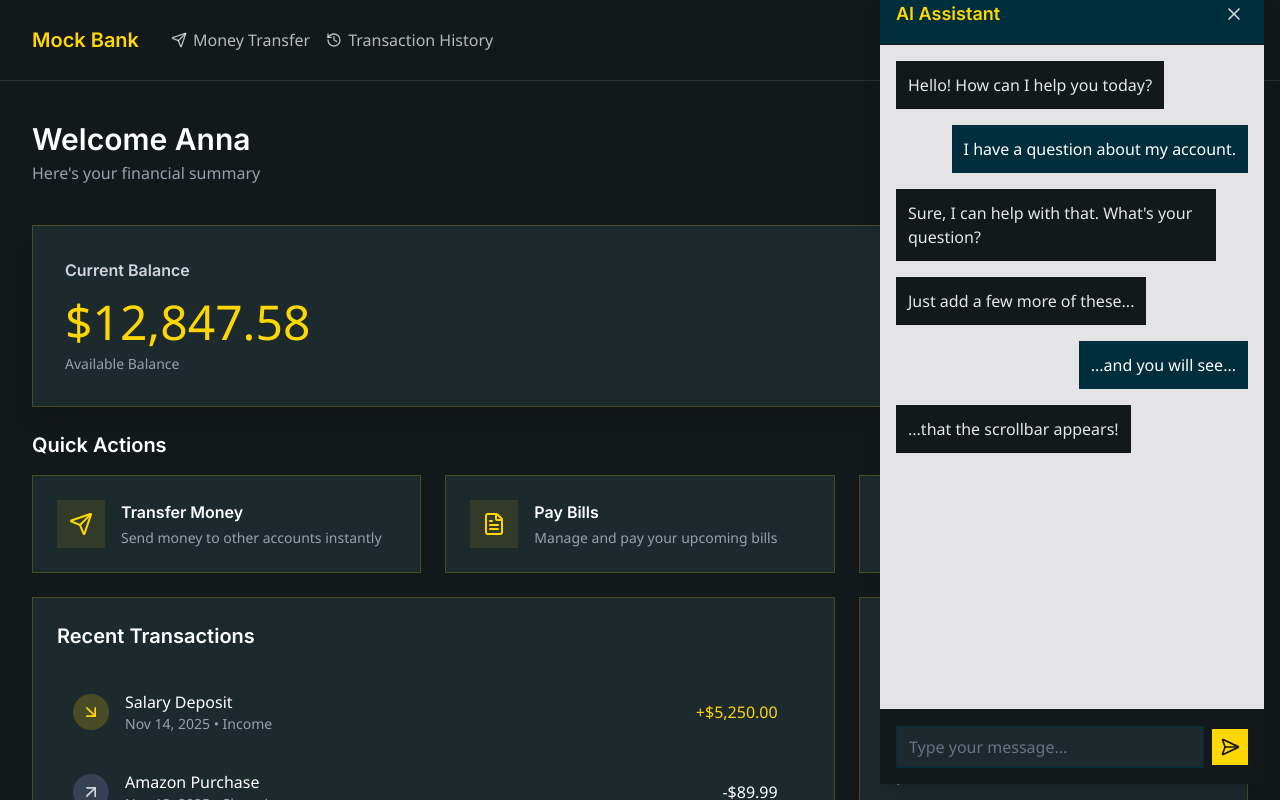
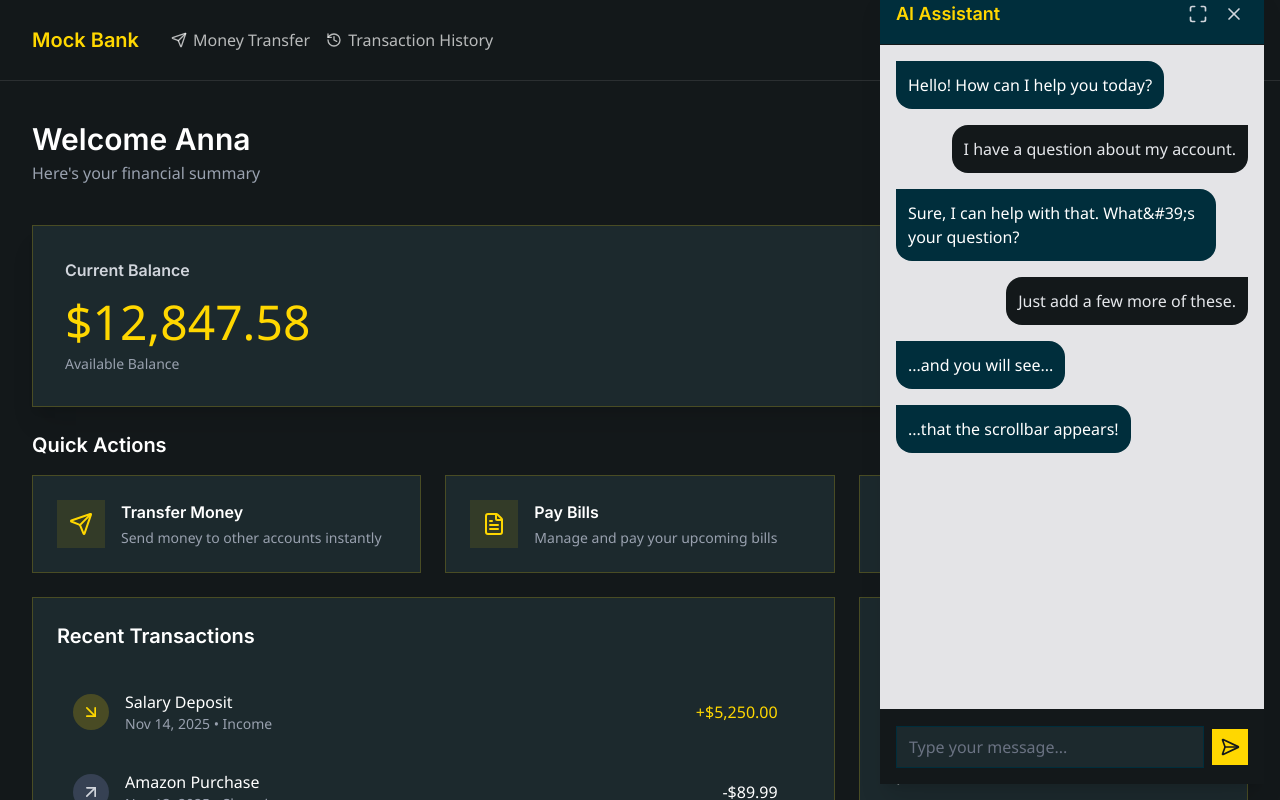
Before and after one commit to oynozan/banking-ai-agent, a Next.js app in the folder web/: page / in a window 1280 px wide. Both pictures are taken after a click on the button 1236 px from the left and 756 px from the top of the page. Shown: the top 800 px of the page. Built offline with nearby package versions, Linux system fonts and the light colour scheme.

Commit message:
assistant widget styling and fullscreen feature

```diff
--- a/web/src/components/App/AssistantWidget/AssistantWidget.tsx
+++ b/web/src/components/App/AssistantWidget/AssistantWidget.tsx
@@ -1,81 +1,65 @@
 "use client";
 
-import React from 'react';
-import { useAssistantStore } from '@/store/assistant-store'; // Adjust path as needed
-import { MessageSquarePlus, X, SendHorizonal } from 'lucide-react';
+import { useAssistantStore } from '@/store/assistant-store';
+import { MessageSquarePlus, X, SendHorizonal, Maximize, Minimize } from 'lucide-react';
 import clsx from 'clsx';
+import Message from "@/components/App/AssistantWidget/Message";
+import { MOCK_MESSAGES } from "@/components/App/AssistantWidget/const";
 
 export function AssistantWidget() {
-    const { isOpen, toggle } = useAssistantStore();
+    const { isOpen, toggle, isFullScreen, toggleFullScreen } = useAssistantStore();
 
     return (
-        <div className="fixed bottom-4 right-4 z-50">
+        <div className={clsx(
+            "fixed z-50",
+            isFullScreen
+                ? "top-0 left-0 w-screen h-screen"
+                : "bottom-4 right-4"
+        )}>
 
-            {/* CHAT WINDOW */}
             <div
                 className={clsx(
-                    'flex flex-col bg-zinc-200 shadow-xl rounded-lg',
-                    'w-96 h-[800px] overflow-hidden text-white', // Fixed dimensions
+                    'flex flex-col bg-zinc-200 shadow-xl overflow-hidden text-white',
+                    isFullScreen
+                        ? "w-full h-full rounded-none"
+                        : "w-96 h-[800px] rounded-lg",
                     isOpen
-                        ? 'block' // Instantly shows
-                        : 'hidden'  // Instantly hides
+                        ? 'block'
+                        : 'hidden'
                 )}
             >
-                {/* Header */}
-                <div className="flex justify-between items-center p-4 bg-[#002e3c] border-b border-b-[#13181a]">
-                    <h3 className="font-semibold text-lg text-[#ffd700]">AI Assistant</h3>
-                    <button
-                        onClick={toggle}
-                        className="p-1 rounded-full text-gray-300 hover:bg-[#1c292d]"
-                        aria-label="Close assistant chat"
-                    >
-                        <X className="w-5 h-5" />
-                    </button>
-                </div>
+                <div className="flex justify-between items-center p-4 bg-background border-b border-b-[#13181a]">
+                    <h3 className="font-semibold text-lg text-foreground">AI Assistant</h3>
 
-                {/* --- SCROLLABLE CHAT BODY --- */}
-                {/* This div is the key part for your future chat logic.
-                    'flex-1' makes it fill the space.
-                    'overflow-y-auto' makes it scrollable.
-                */}
-                <div className="flex-1 p-4 overflow-y-auto space-y-4">
-                    {/* AI Message */}
-                    <div className="flex justify-start">
-                        <div className="bg-[#13181a] text-gray-200 p-3 rounded-lg max-w-xs">
-                            <p>Hello! How can I help you today?</p>
-                        </div>
-                    </div>
-                    {/* User Message */}
-                    <div className="flex justify-end">
-                        <div className="bg-[#002e3c] text-white p-3 rounded-lg max-w-xs">
-                            <p>I have a question about my account.</p>
-                        </div>
-                    </div>
-                    {/* AI Message */}
-                    <div className="flex justify-start">
-                        <div className="bg-[#13181a] text-gray-200 p-3 rounded-lg max-w-xs">
-                            <p>Sure, I can help with that. What&#39;s your question?</p>
-                        </div>
-                    </div>
-                    {/* Add more messages here to test scrolling */}
-                    <div className="flex justify-start">
-                        <div className="bg-[#13181a] text-gray-200 p-3 rounded-lg max-w-xs">
-                            <p>Just add a few more of these...</p>
-                        </div>
-                    </div>
-                    <div className="flex justify-end">
-                        <div className="bg-[#002e3c] text-white p-3 rounded-lg max-w-xs">
-                            <p>...and you will see...</p>
-                        </div>
-                    </div>
-                    <div className="flex justify-start">
-                        <div className="bg-[#13181a] text-gray-200 p-3 rounded-lg max-w-xs">
-                            <p>...that the scrollbar appears!</p>
-                        </div>
+                    <div className="flex items-center gap-2">
+                        <button
+                            onClick={toggleFullScreen}
+                            className="p-1 rounded-full text-gray-300 hover:bg-card"
+                            aria-label={isFullScreen ? "Exit fullscreen" : "Enter fullscreen"}
+                        >
+                            {isFullScreen ? (
+                                <Minimize className="w-5 h-5" />
+                            ) : (
+                                <Maximize className="w-5 h-5" />
+                            )}
+                        </button>
+
+                        <button
+                            onClick={toggle}
+                            className="p-1 rounded-full text-gray-300 hover:bg-card"
+                            aria-label="Close assistant chat"
+                        >
+                            <X className="w-5 h-5" />
+                        </button>
                     </div>
                 </div>
 
-                {/* Chat Input (Mock) */}
+                <div className="flex-1 p-4 overflow-y-auto space-y-4">
+                    {MOCK_MESSAGES.map((message) => (
+                        <Message key={message.text} isUserMessage={message.isUserMessage} text={message.text} />
+                    ))}
+                </div>
+
                 <div className="p-4 border-t border-t-[#13181a] bg-[#13181a]">
                     <form
                         onSubmit={(e) => e.preventDefault()}
@@ -84,11 +68,11 @@ export function AssistantWidget() {
                         <input
                             type="text"
                             placeholder="Type your message..."
-                            className="flex-1 px-3 py-2 bg-[#1c292d] border border-[#002e3c] rounded-lg text-white placeholder:text-gray-500 focus:outline-none focus:ring-2 focus:ring-[#ffd700] focus:border-transparent"
+                            className="flex-1 px-3 py-2 bg-card border border-background rounded-lg text-white placeholder:text-gray-500 focus:outline-none focus:ring-2 focus:ring-foreground focus:border-transparent"
                         />
                         <button
                             type="submit"
-                            className="p-2 bg-[#ffd700] text-[#13181a] rounded-lg hover:bg-[#ffd700]/90"
+                            className="p-2 bg-foreground text-[#13181a] rounded-lg hover:bg-foreground/90"
                             aria-label="Send message"
                         >
                             <SendHorizonal className="w-5 h-5" />
@@ -97,12 +81,11 @@ export function AssistantWidget() {
                 </div>
             </div>
 
-            {/* TRIGGER BUTTON */}
             <button
                 onClick={toggle}
                 className={clsx(
-                    'p-4 bg-[#ffd700] text-[#13181a] rounded-full shadow-lg hover:bg-[#ffd700]/90 focus:outline-none focus:ring-2 focus:ring-[#ffd700] focus:ring-offset-2 focus:ring-offset-gray-800',
-                    isOpen ? 'hidden' : 'block' // Toggles visibility
+                    'p-4 bg-foreground text-[#13181a] rounded-full shadow-lg hover:bg-foreground/90 focus:outline-none focus:ring-2 focus:ring-foreground focus:ring-offset-2 focus:ring-offset-gray-800',
+                    isOpen ? 'hidden' : 'block'
                 )}
                 aria-label="Open assistant chat"
             >
--- /dev/null
+++ b/web/src/components/App/AssistantWidget/Message.tsx
@@ -0,0 +1,15 @@
+interface Props {
+    isUserMessage: boolean;
+    text: string;
+}
+
+export default function Message({ isUserMessage, text }: Props) {
+
+    return (
+        <div className={`flex ${isUserMessage ? 'justify-end' : 'justify-start'}`}>
+            <div className={`p-3 rounded-b-2xl max-w-xs ${isUserMessage ? 'bg-[#13181a] text-gray-200 rounded-tl-2xl' : 'bg-[#002e3c] text-white rounded-tr-2xl'}`}>
+                <p>{text}</p>
+            </div>
+        </div>
+    )
+}
--- /dev/null
+++ b/web/src/components/App/AssistantWidget/const.ts
@@ -0,0 +1,8 @@
+export const MOCK_MESSAGES: { isUserMessage: boolean, text: string }[] = [
+    { isUserMessage: false, text: "Hello! How can I help you today?" },
+    { isUserMessage: true, text: "I have a question about my account." },
+    { isUserMessage: false, text: "Sure, I can help with that. What&#39;s your question?" },
+    { isUserMessage: true, text: "Just add a few more of these." },
+    { isUserMessage: false, text: "...and you will see..." },
+    { isUserMessage: false, text: "...that the scrollbar appears!" },
+]
--- a/web/src/store/assistant-store.ts
+++ b/web/src/store/assistant-store.ts
@@ -3,9 +3,18 @@ import { create } from 'zustand';
 interface AssistantState {
     isOpen: boolean;
     toggle: () => void;
+    isFullScreen: boolean;
+    toggleFullScreen: () => void;
 }
 
 export const useAssistantStore = create<AssistantState>((set) => ({
     isOpen: false,
-    toggle: () => set((state) => ({ isOpen: !state.isOpen })),
+    isFullScreen: false,
+    toggle: () =>
+        set((state) => ({
+            isOpen: !state.isOpen,
+            isFullScreen: state.isOpen ? false : state.isFullScreen,
+        })),
+    toggleFullScreen: () =>
+        set((state) => ({ isFullScreen: !state.isFullScreen })),
 }));
```
